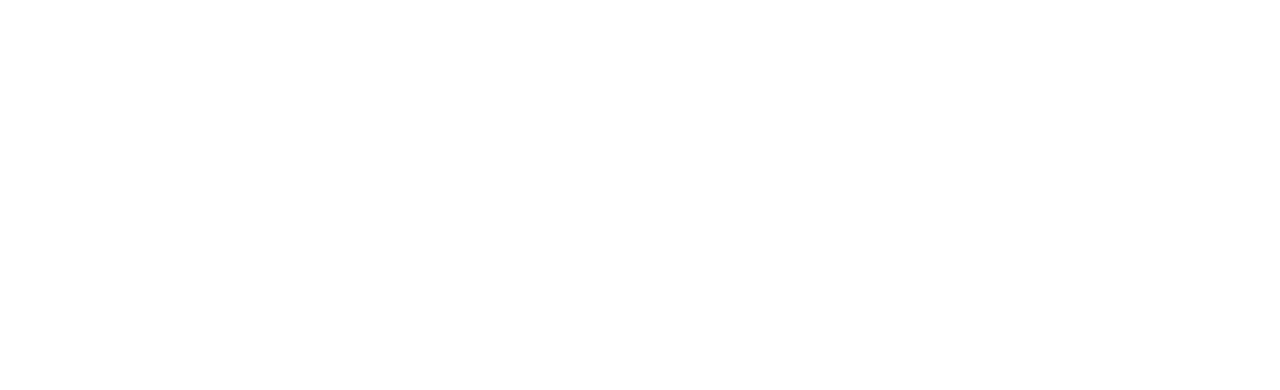
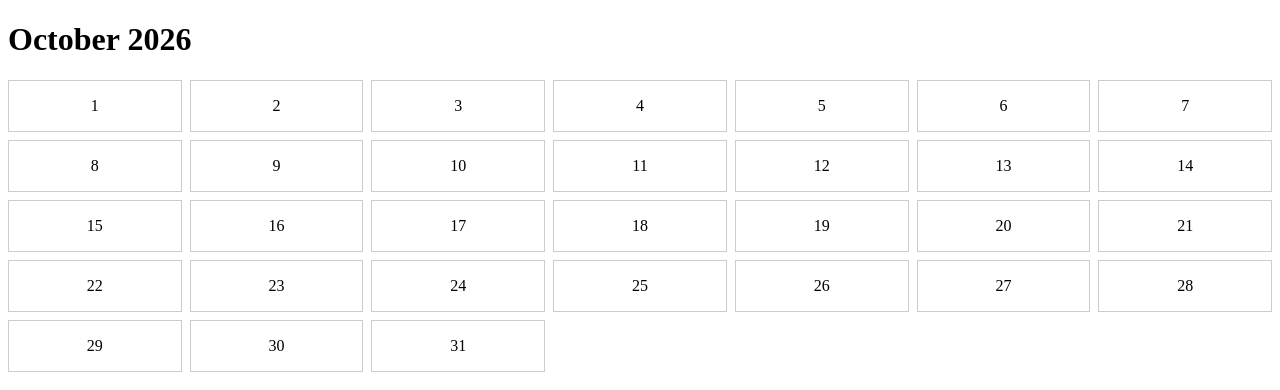
Before and after one commit to Vitalii-code/Project-Days-Calendar, a plain HTML site: page index.html in a window 1280 px wide. Drawn offline with Linux system fonts and the light colour scheme.

Commit message:
Build initial calendar layout

```diff
--- a/index.html
+++ b/index.html
@@ -1,7 +1,11 @@
 <!doctype html>
 <html>
   <head>
+    <link rel="stylesheet" href="style.css" />
     <script type="module" src="js/script.mjs"></script>
   </head>
-  <body></body>
+  <body>
+    <h1 id="month-heading"></h1>
+    <div id="calendar"></div>
+  </body>
 </html>
--- a/js/common.mjs
+++ b/js/common.mjs
@@ -1,5 +1,12 @@
-// This is a placeholder file which shows how you can define functions which can be used from both a browser script and a node script. You can delete the contents of the file once you have understood how it works.
+export function getCurrentMonthAndYear() {
+  const today = new Date();
 
-export function getGreeting() {
-    return "Hello";
+  const month = today.getMonth();
+  const year = today.getFullYear();
+
+  return { month, year };
 }
+
+export function getDaysInMonth(year, month) {
+  return new Date(year, month + 1, 0).getDate();
+}
--- a/js/script.mjs
+++ b/js/script.mjs
@@ -1,11 +1,19 @@
-// This is a placeholder file which shows how you can access functions and data defined in other files.
-// It can be loaded into index.html.
-// Note that when running locally, in order to open a web page which uses modules, you must serve the directory over HTTP e.g. with https://www.npmjs.com/package/http-server
-// You can't open the index.html file using a file:// URL.
+import { getCurrentMonthAndYear, getDaysInMonth } from "./common.mjs";
 
-import { getGreeting } from "./common.mjs";
-import daysData from "./days.json" with { type: "json" };
+window.onload = function () {
+  const { month, year } = getCurrentMonthAndYear();
 
-window.onload = function() {
-    document.querySelector("body").innerText = `${getGreeting()} - there are ${daysData.length} known days`;
-}
+  const monthName = new Date(year, month).toLocaleString("en-GB", {
+    month: "long",
+  });
+
+  const numberOfDays = getDaysInMonth(year, month);
+  const calendar = document.querySelector("#calendar");
+
+  for (let day = 1; day <= numberOfDays; day++) {
+    const dayElement = document.createElement("div");
+    dayElement.innerText = day;
+    calendar.appendChild(dayElement);
+  }
+  document.querySelector("#month-heading").innerText = `${monthName} ${year}`;
+};
--- /dev/null
+++ b/style.css
@@ -0,0 +1,11 @@
+#calendar {
+  display: grid;
+  grid-template-columns: repeat(7, 1fr);
+  gap: 8px;
+}
+
+#calendar div {
+  border: 1px solid #ccc;
+  padding: 16px;
+  text-align: center;
+}
```
Also changed, not shown: json/package.json (renamed from package.json).
